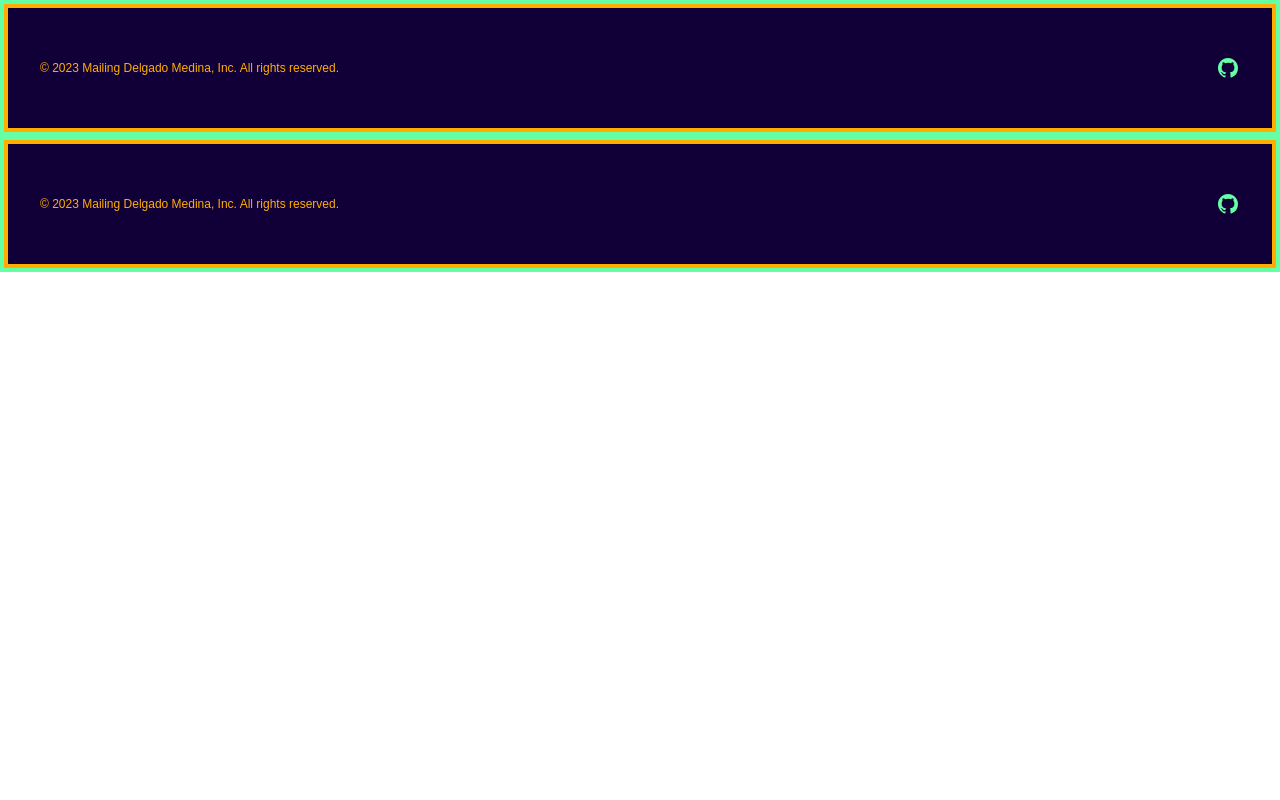
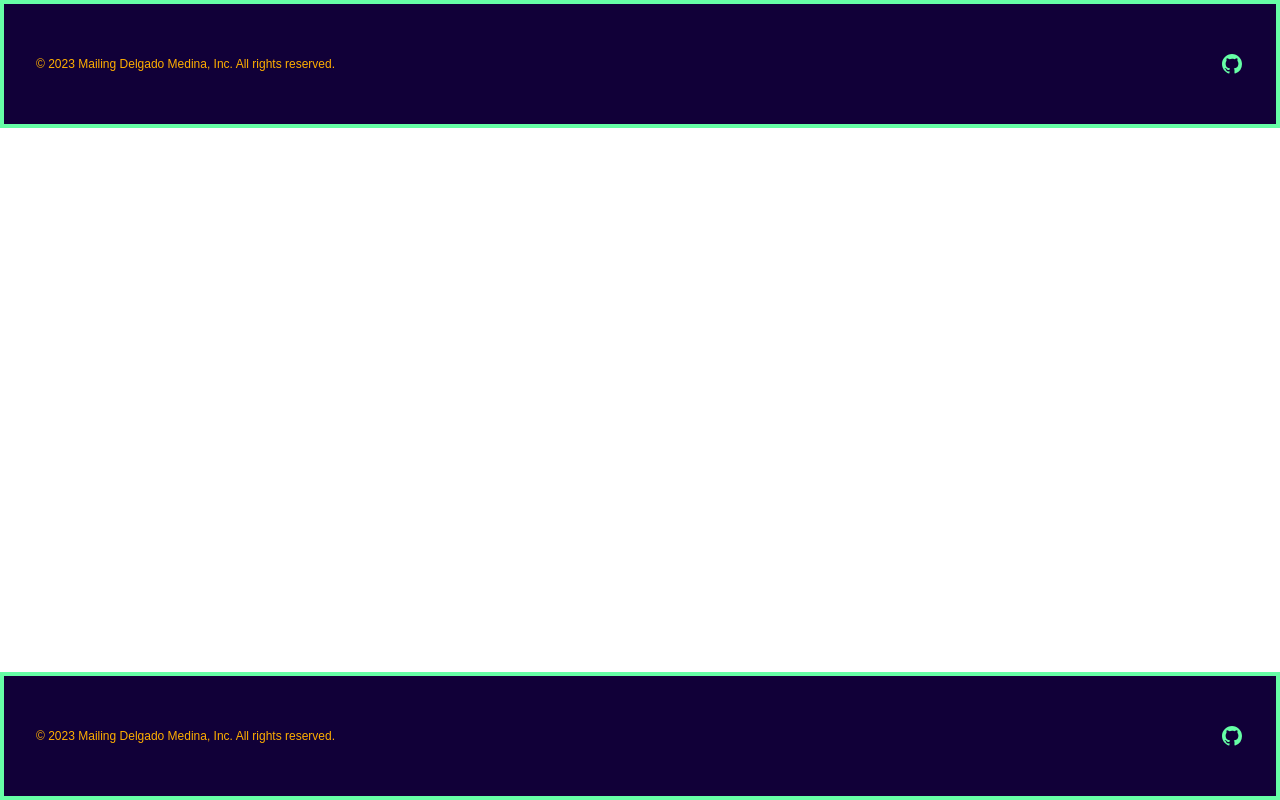
Before and after one commit to MailingDelgadoMedina/hsAppBackup, a Next.js app: page /myComponents/MyFooter in a window 1280 px wide. Built offline with nearby package versions, Linux system fonts and the light colour scheme; no server answers; a web font is replaced by a local one; what @aws-amplify/ui-react, aws-amplify would draw is missing.

Commit message:
working on  footer

```diff
--- a/pages/_app.js
+++ b/pages/_app.js
@@ -37,7 +37,7 @@ export default function App({ Component, pageProps }) {
 
 
 {/* className='fixed bottom-0 inset-x-0' */}
-<div >
+<div className='fixed bottom-0 inset-x-0' >
 <MyFooter/>
 </div>
 
--- a/pages/myComponents/MyFooter.js
+++ b/pages/myComponents/MyFooter.js
@@ -57,7 +57,7 @@ function MyFooter() {
   return (
     <div>
 <footer className="bg-hsbg  border-4 border-hsgreen">
-      <div className="border-4 border-hsorange  mx-auto max-w-7xl px-6 py-12 md:flex md:items-center md:justify-between lg:px-8">
+      <div className="  mx-auto max-w-7xl px-6 py-12 md:flex md:items-center md:justify-between lg:px-8">
         <div className="flex justify-center space-x-6 md:order-2">
           {navigation.map((item) => (
             <a key={item.name} href={item.href} className="text-hsgreen hover:text-hsorange">
--- a/ui-components/HeroLayout1.jsx
+++ b/ui-components/HeroLayout1.jsx
@@ -45,7 +45,7 @@ const router = useRouter();
     <Flex
       gap="-104px"
       direction="row"
-      width={["100%", "380px", "755px", "820px", "100%", "100%"]}
+      width={["100%", "380px", "755px", "100%", "100%", "100%"]}
       height="472px"
       justifyContent="center"
       alignItems="center"
```
